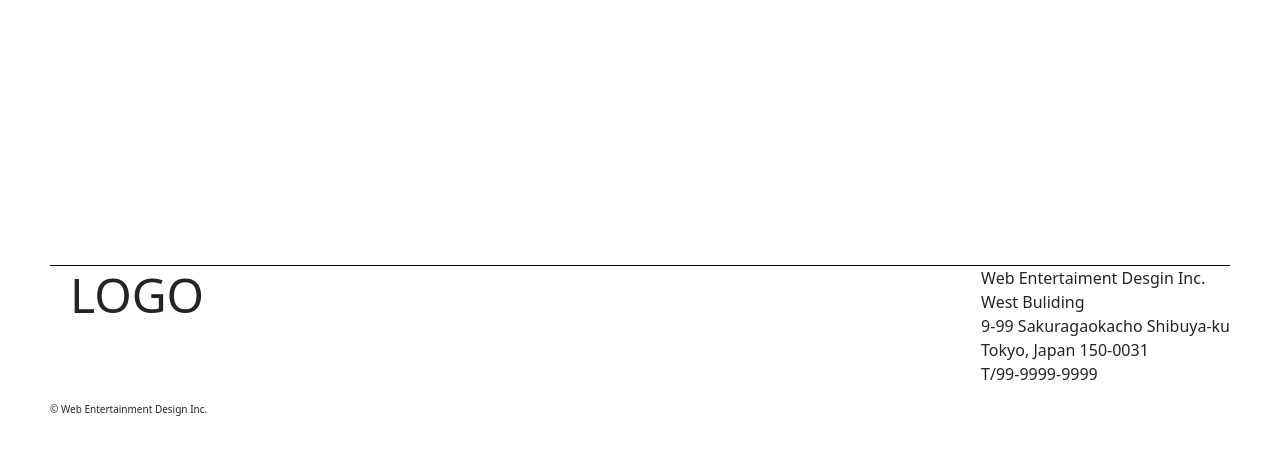
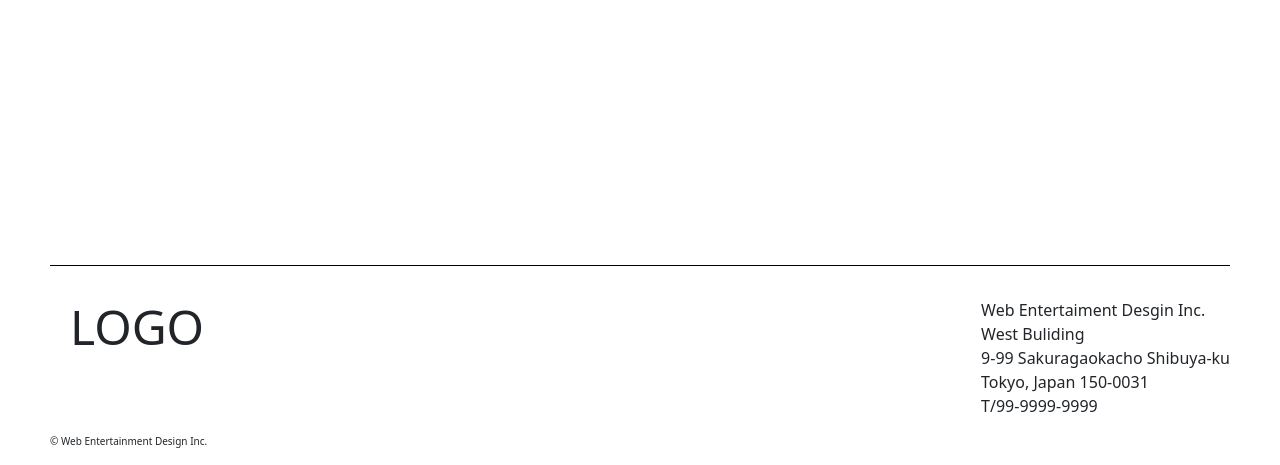
Before and after one commit to nbvrivnf/code_jump_challange2, a plain HTML site: page index.html in a window 1280 px wide. Shown: the part 3627-4092 px from the top of the page. Before the commit the page ends 4060 px from the top, so only its background shows below. Drawn offline with nearby package versions, Linux system fonts and the light colour scheme.

Commit message:
Update style.css

```diff
--- a/style.css
+++ b/style.css
@@ -173,7 +173,14 @@ main {
 .Footer_flex h1 {
   padding-left: 20px;
 }
-
+footer span::before {
+  content: "";
+  max-width: 100%;
+  height: 1px;
+  background-color: #000;
+  display: block;
+  margin-bottom:  2rem;
+}
 
 
 .copyright {
@@ -290,12 +297,14 @@ main {
     padding: 0 50px;
   }
 
-  footer::before {
+
+    footer span::before {
     content: "";
     max-width: 100%;
     height: 1px;
     background-color: #000;
     display: block;
+    margin-bottom: 2rem;
   }
 
   .Footer_flex {
```
